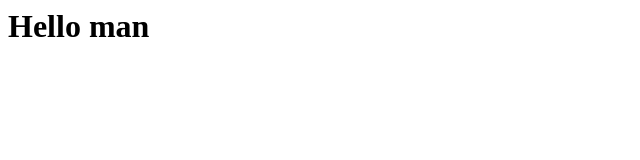
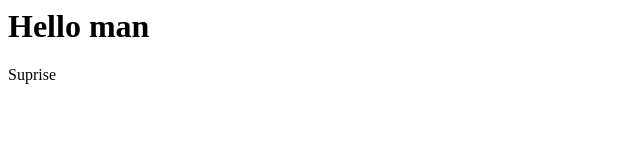
Before and after one commit to matu9ine/git-sample, a plain HTML site: page index.html in a window 1280 px wide. Shown: the full height of the page, 0-640 px from the left. Drawn offline with Linux system fonts and the light colour scheme.

Commit message:
Commit 1

```diff
--- a/index.html
+++ b/index.html
@@ -1 +1,2 @@
 <h1>Hello man</h1>
+<p>Suprise</p>
```
